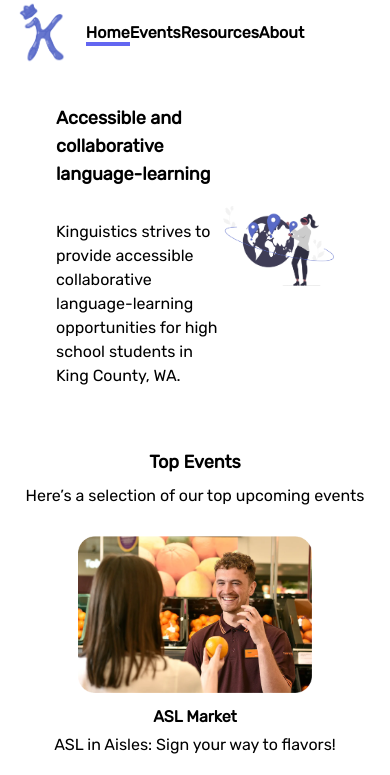
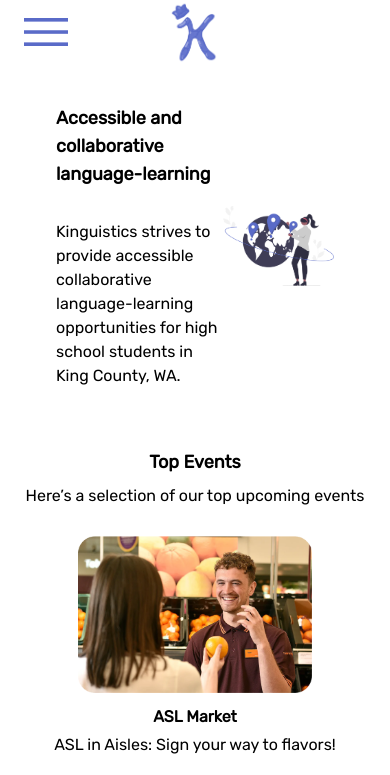
Before and after one commit to UW-INFO442-AU23/jelly-cats, a React (Create React App) app: page / in a window 390 px wide. Shown: the top 775 px of the page. Built offline with nearby package versions, Linux system fonts and the light colour scheme.

Commit message:
mobile nav

```diff
--- a/src/components/Home/Home.js
+++ b/src/components/Home/Home.js
@@ -11,7 +11,7 @@ export default function Home(props) {
   return (
     <div>
       <Navbar />
-      <div className="flex flex-col justify-center h-auto">
+      <div className="flex flex-col justify-center">
         <div className="flex md:flex-row my-10 mx-14 md:mx-32 flex-center">
           <div className="flex flex-col basis-3/4 md:basis-1/2">
             <p className="text-lg md:text-4xl font-bold">Accessible and collaborative language-learning</p>
--- a/src/components/Navbar/Navbar.js
+++ b/src/components/Navbar/Navbar.js
@@ -1,18 +1,50 @@
 import React, { useEffect, useState } from 'react';
 import { useLocation } from 'react-router-dom';
 import logo from '../../imgs/Navbar/Logo.png';
+import nav from '../../imgs/Navbar/Nav.png';
+import x from '../../imgs/Navbar/X.png';
 import './Navbar.css';
 
 export function Navbar(props) {
     const location = useLocation();
+    const [toggle, setToggle] = useState(false);
 
     return (
         <header>
             <nav>
-                <div className="">
-                    <ul className="flex flex-row justify-around items-center h-16">
+                <div>
+                    {/* Mobile Header */}
+                    <ul className="sm:hidden flex flex-row justify-around items-center h-16">
+                        <li className="basis-1/4">
+                            <img className={`h-7 cursor-pointer ${!toggle ? '' : 'ml-3'}`} src={`${!toggle ? nav : x}`} alt="Navigation" onClick={() => setToggle(!toggle)} />
+                        </li>
+                        <li className="flex-center">
+                            <img className="h-16" src={logo} alt="Logo" />
+                        </li>
+                        <li className="basis-1/4">
+                        </li>
+                    </ul>
+
+                    <div className={`sm:hidden ${!toggle ? 'hidden' : 'flex'}`}>
+                        <ul className="list-none flex flex-col justify-start items-center ml-4">
+                            <li className="rounded hover:bg-indigo-300 mb-3 px-4">
+                                <a className="font-bold" href="/">Home</a>
+                            </li>
+                            <li className="rounded hover:bg-indigo-300 mb-3 px-3">
+                                <a className="font-bold" href="/Events">Events</a>
+                            </li>
+                            <li className="rounded hover:bg-indigo-300 mb-3">
+                                <a className="font-bold" href="/Resources">Resources</a>
+                            </li>
+                            <li className="rounded hover:bg-indigo-300 px-4">
+                                <a className="font-bold" href="/About">About</a>
+                            </li>
+                        </ul>
+                    </div>
+                    {/* Desktop Header */}
+                    <ul className="hidden sm:flex flex-row justify-around items-center h-16">
                         <li className="basis-1/4 flex-center">
-                            <img className="h-16" src={logo} alt="Logo"/>
+                            <img className="h-16" src={logo} alt="Logo" />
                         </li>
                         <li>
                             <a className={`font-bold ${location.pathname === '/' ? 'border-b-4 border-indigo-500' : ''}`} href="/">Home</a>
```
Also changed, not shown: src/imgs/Navbar/Nav.png (added), src/imgs/Navbar/X.png (added).
